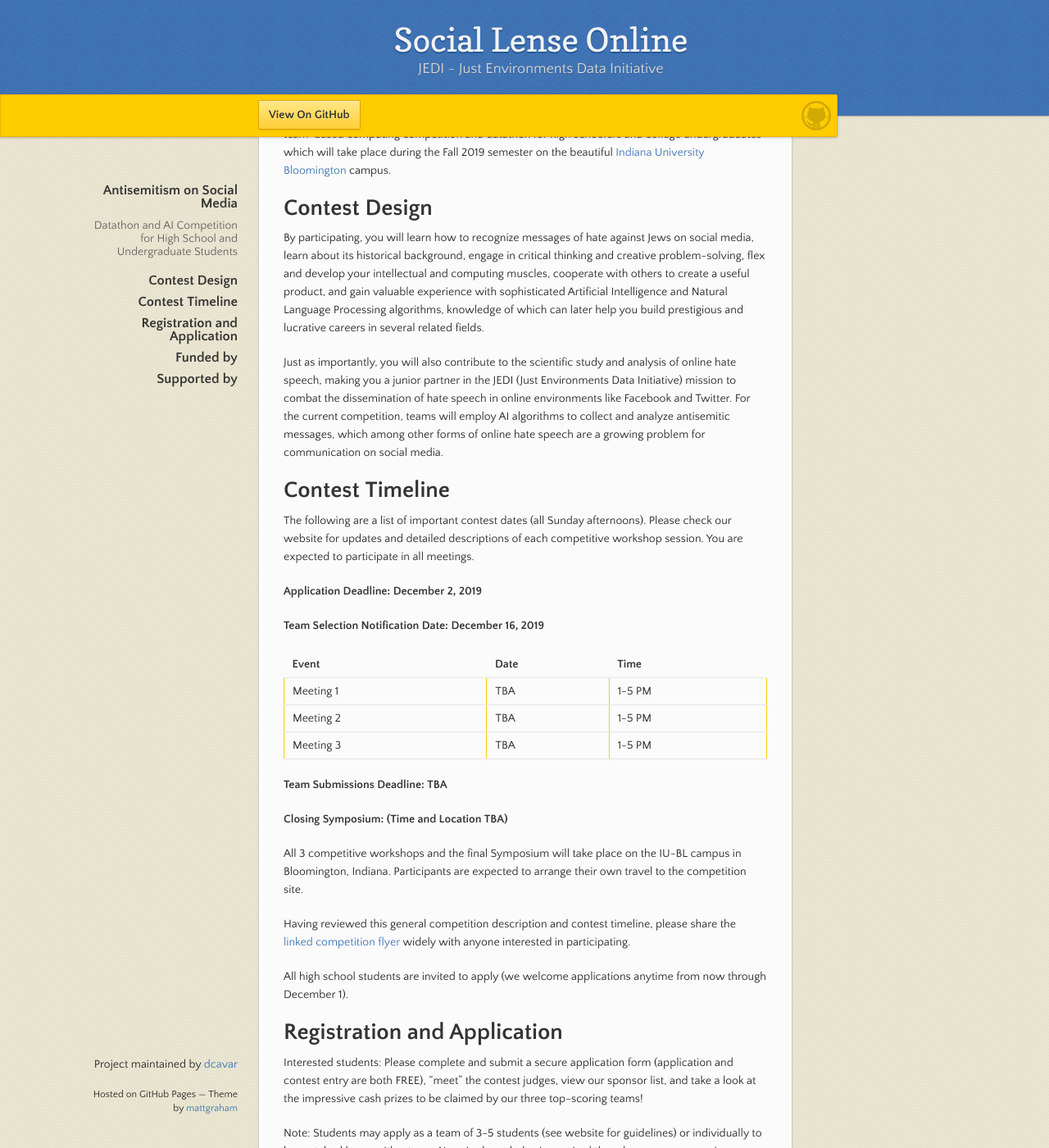
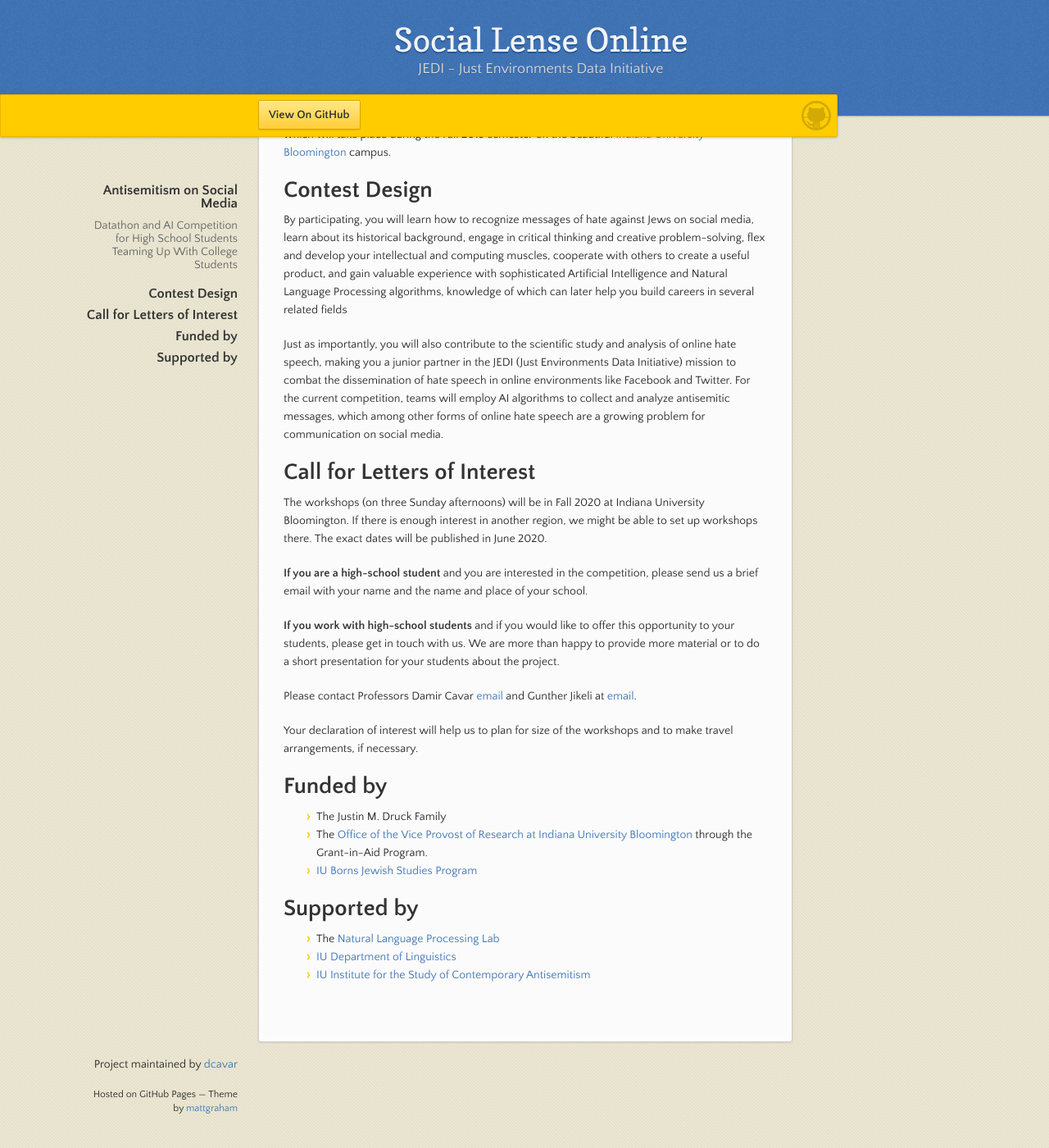
Before and after one commit to dcavar/sociallenseonline.github.io, a Jekyll site: the page built from docs/index.md, in a window 1280 px wide and 1400 px high, scrolled down 1242 px. Shown: the whole window at 82% size. Built offline with Jekyll 4.4.1, drawn with Linux system fonts in a browser that asks for light colours; some of the changed text lies outside the part shown.

Commit message:
Update Website Call for Interest instead of date

```diff
--- a/docs/index.md
+++ b/docs/index.md
@@ -9,9 +9,11 @@
 
 # Antisemitism on Social Media
 
-## Datathon and AI Competition for High School and Undergraduate Students
+## Datathon and AI Competition for High School Students Teaming Up With College Students
 
 Want to learn about online hate speech like antisemitism and how to combat it using Artificial Intelligence?
+
+Online hate speech, including antisemitism, is a growing problem on social media. It has a global and local impact. Online and offline antisemitic incidents have increased in recent years even having an impact in some high schools across the country.
 
 Join a team or create your own to participate in
 
@@ -26,15 +28,17 @@
 
 Prizes: gift cards (winners) and t-shirts (successful participants)
 
-Online hate speech, including antisemitism, is a growing problem for communication on social media, such as Twitter. It has a global, regional, and local impact. Online and offline antisemitic incidents have increased in recent years even having an impact in some high schools across the country.
 
-We will train a group of high-school students and a limited number of undergraduates in 3 competitive workshops to recognize antisemitic messages on social media and to develop tracking tools by using AI.
+We will train a group of high-school students together with undergraduates in three competitive workshops to recognize antisemitic messages on social media and to develop tracking tools by using AI.
 
 What are prominent forms of antisemtism online?  Who are frequent disseminators and how are they linked internationally?  How does hate speech travel across the globe and what can be done about it?
 
-IU Professors [Damir Cavar](http://damir.cavar.me/) and [Gunther Jikeli](https://isca.indiana.edu/about/faculty/jikeli-gunther.html) will lead 3 workshops where they coach competitive teams to recognize, monitor, and track antisemitic messages on social media (focusing on Twitter). This includes information on current forms of antisemitism and their history, a datathon to learn how to deal with big data and a hackathon to make use of AI.
+IU Professors [Damir Cavar](http://damir.cavar.me/) and [Gunther Jikeli](https://isca.indiana.edu/about/faculty/jikeli-gunther.html) will lead three workshops where they coach competitive teams to recognize, monitor, and track antisemitic messages on social media (focusing on Twitter). This includes information on current forms of antisemitism and their history, a datathon to learn how to deal with big data and a hackathon to make use of AI.
 
 A prize will be given to the best three teams (valued at $500, $300, and $200).
+
+
+
 
 The winners will be honored in a public event that includes presentation of the first results and a public debate on strengths, limitations, and moral implications of observing and combating antisemitism with AI.
 
@@ -48,50 +52,28 @@
 A select group of IU professors representing Computational Linguistics and the Institute for the Study of Contemporary Antisemitism are excited to share with you the details of a brand new team-based computing competition and datathon for high schoolers and college undergraduates which will take place during the Fall 2019 semester on the beautiful [Indiana University Bloomington](https://www.indiana.edu/) campus.
 
 
+
+
 # Contest Design
 
-By participating, you will learn how to recognize messages of hate against Jews on social media, learn about its historical background, engage in critical thinking and creative problem-solving, flex and develop your intellectual and computing muscles, cooperate with others to create a useful product, and gain valuable experience with sophisticated Artificial Intelligence and Natural Language Processing algorithms, knowledge of which can later help you build prestigious and lucrative careers in several related fields.
+By participating, you will learn how to recognize messages of hate against Jews on social media, learn about its historical background, engage in critical thinking and creative problem-solving, flex and develop your intellectual and computing muscles, cooperate with others to create a useful product, and gain valuable experience with sophisticated Artificial Intelligence and Natural Language Processing algorithms, knowledge of which can later help you build careers in several related fields
 
 Just as importantly, you will also contribute to the scientific study and analysis of online hate speech, making you a junior partner in the JEDI (Just Environments Data Initiative) mission to combat the dissemination of hate speech in online environments like Facebook and Twitter. For the current competition, teams will employ AI algorithms to collect and analyze antisemitic messages, which among other forms of online hate speech are a growing problem for communication on social media.
 
+# Call for Letters of Interest
 
-# Contest Timeline
+The workshops (on three Sunday afternoons) will be in Fall 2020 at Indiana University Bloomington. If there is enough interest in another region, we might be able to set up workshops there. The exact dates will be published in June 2020.
 
-The following are a list of important contest dates (all Sunday afternoons). Please check our website for updates and detailed descriptions of each competitive workshop session. You are expected to participate in all meetings.
+**If you are a high-school student** and you are interested in the competition, please send us a brief email with your name and the name and place of your school.
 
-**Application Deadline: December 2, 2019**
+**If you work with high-school students** and if you would like to offer this opportunity to your students, please get in touch with us. We are more than happy to provide more material or to do a short presentation for your students about the project.
 
-**Team Selection Notification Date: December 16, 2019**
+Please contact Professors Damir Cavar [email](mailto:dcavar@indiana.edu) and Gunther Jikeli at [email](mailto:gjikeli@indiana.edu).
+
+Your declaration of interest will help us to plan for size of the workshops and to make travel arrangements, if necessary.
 
 
-| **Event**    | **Date**           | **Time** |
-|:-------------|:-------------------|:---------|
-| Meeting 1    | TBA                | 1-5 PM   |
-| Meeting 2    | TBA                | 1-5 PM   |
-| Meeting 3    | TBA                | 1-5 PM   |
 
-
-**Team Submissions Deadline: TBA**
-
-**Closing Symposium: (Time and Location TBA)**
-
-
-All 3 competitive workshops and the final Symposium will take place on the IU-BL campus in Bloomington, Indiana. Participants are expected to arrange their own travel to the competition site.
-
-Having reviewed this general competition description and contest timeline, please share the [linked competition flyer](Flyer.pdf) widely with anyone interested in participating.
-
-All high school students are invited to apply (we welcome applications anytime from now through December 1).
-
-
-# Registration and Application
-
-Interested students: Please complete and submit a secure application form (application and contest entry are both FREE), "meet" the contest judges, view our sponsor list, and take a look at the impressive cash prizes to be claimed by our three top-scoring teams!
-
-Note: Students may apply as a team of 3-5 students (see website for guidelines) or individually to be matched by us with a team. No prior knowledge is required though some programming experience may be useful.
-
-**Fill out and submit [the application form](https://docs.google.com/forms/d/e/1FAIpQLSe1cIk7_XAy1H4eWKS0UgZPR-iy3rBgiShmTTFuKkAWQKAHYA/viewform?vc=0&c=0&w=1&usp=mail_form_link){:target="_blank" rel="noopener noreferrer"} to register.**
-
-Please use this [email](mailto:social.lense.online@gmail.com) for contact information and applications!!
 
 
 # Funded by
```
